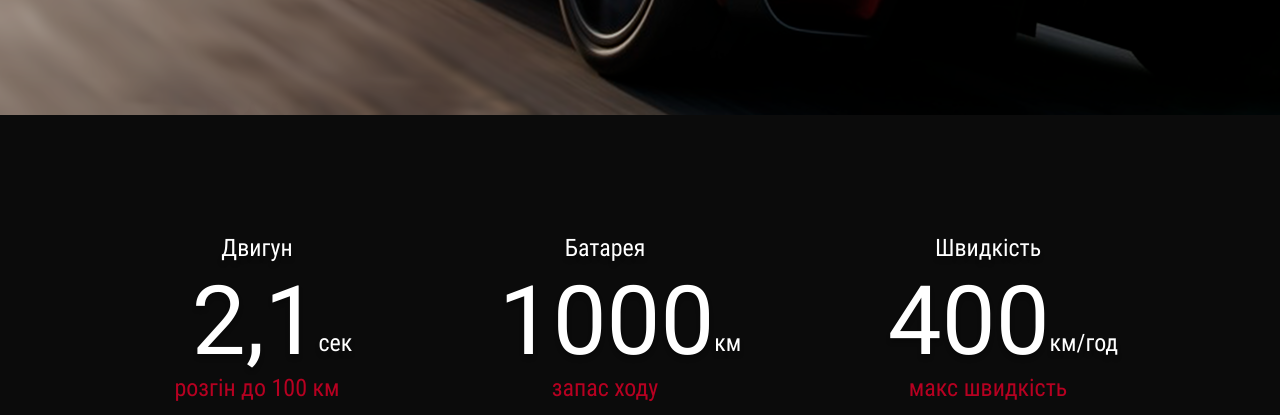
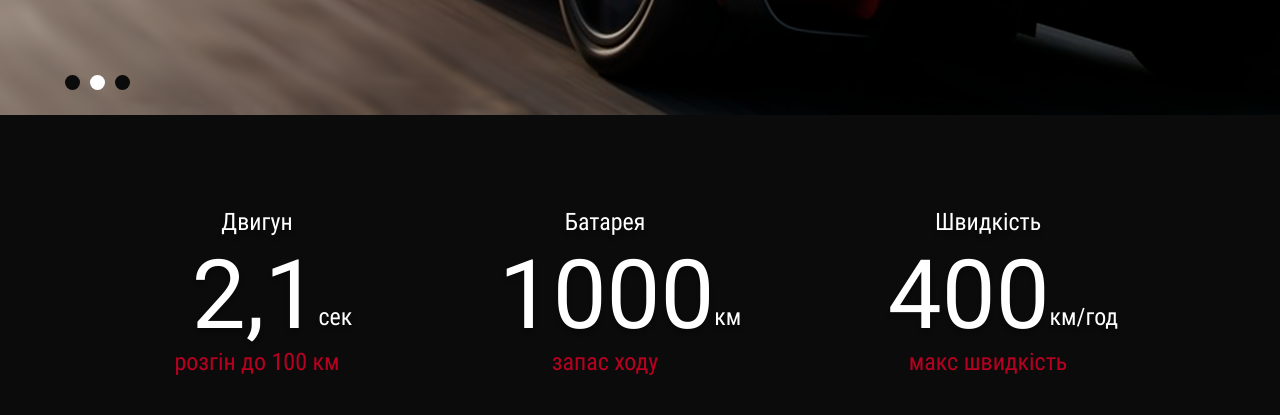
Before and after one commit to mykhailopylka/Tesla, a plain HTML site: page index.html in a window 1280 px wide. Shown: the part 685-1100 px from the top of the page. Drawn offline with nearby package versions, Linux system fonts and the light colour scheme.

Commit message:
slick slider dots

```diff
--- a/css/style.css
+++ b/css/style.css
@@ -70,14 +70,12 @@ h2:hover {
   background: rgba(255, 255, 255, 0.1);
   cursor: pointer;
 }
-
 .header-btn__menus {
   text-align: center;
   margin: 15px auto;
   font-size: 3.5em;
   font-weight: 400;
 }
-
 .fa-bars {
   margin: 10px 14px;
   font-size: 1.5em;
@@ -104,11 +102,36 @@ h2:hover {
   background: #770302;
   border: 1px solid #770302;
 }
+/* slider slick ************* */
 .slider__item {
   height: 100vh;
   background-size: cover;
   background-repeat: no-repeat;
   background-position: center;
+}
+.slider .slick-dots button {
+  width: 15px;
+  height: 15px;
+  border-radius: 50%;
+  background-color: #0b0b0b;
+  border: none;
+  padding: 0;
+  font-size: 0;
+  cursor: pointer;
+  outline: 0;
+}
+.slider .slick-dots .slick-active button {
+  background-color: #ffffff;
+}
+.slider .slick-dots li {
+  display: inline-block;
+  margin: 0 5px;
+}
+.slider .slick-dots {
+  margin: -55px auto 0;
+  position: relative;
+  z-index: 3;
+  max-width: 1200px;
 }
 /* main========================================= */
 /* indicators============ */
--- a/js/main.js
+++ b/js/main.js
@@ -2,6 +2,7 @@ $(function() {
   $(".slider").slick({
     arrows: false,
     fade: true,
-    autoplay: 3000
+    autoplay: 3000,
+    dots: true
   });
 });
```
